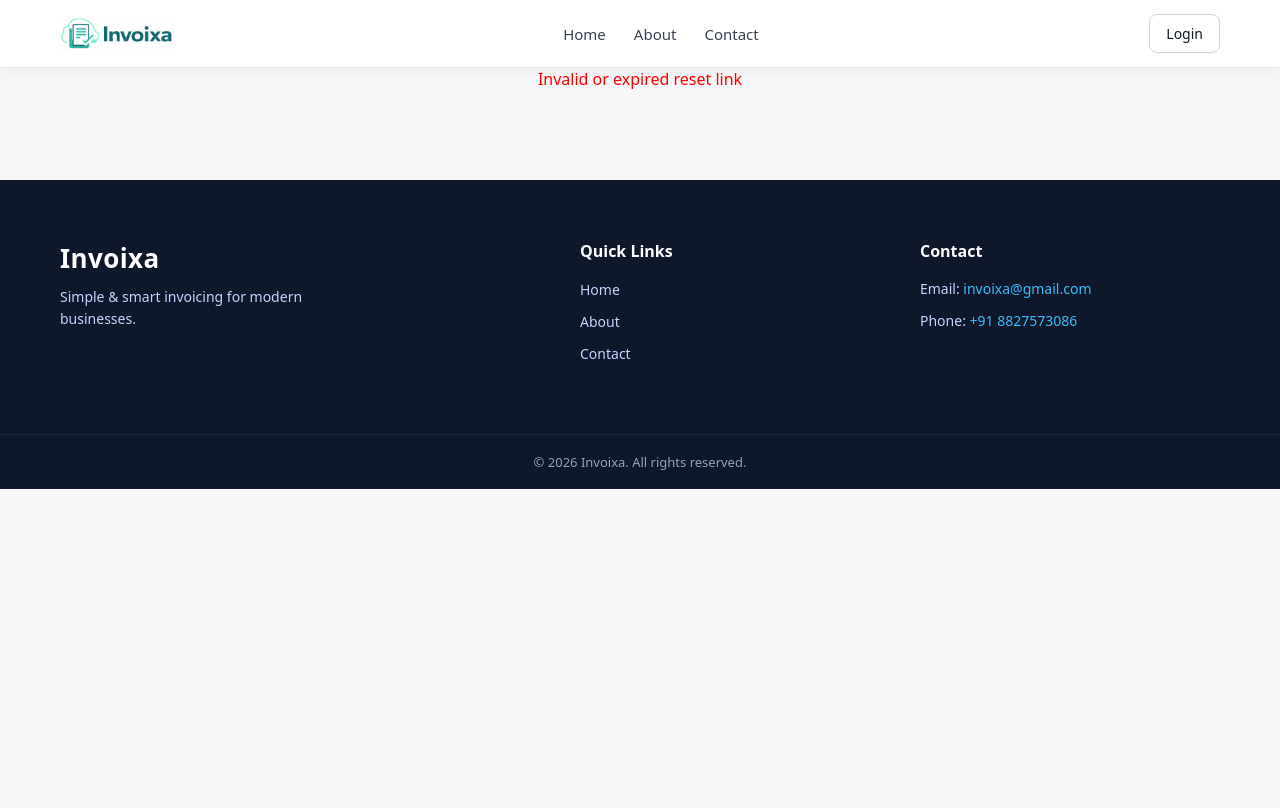
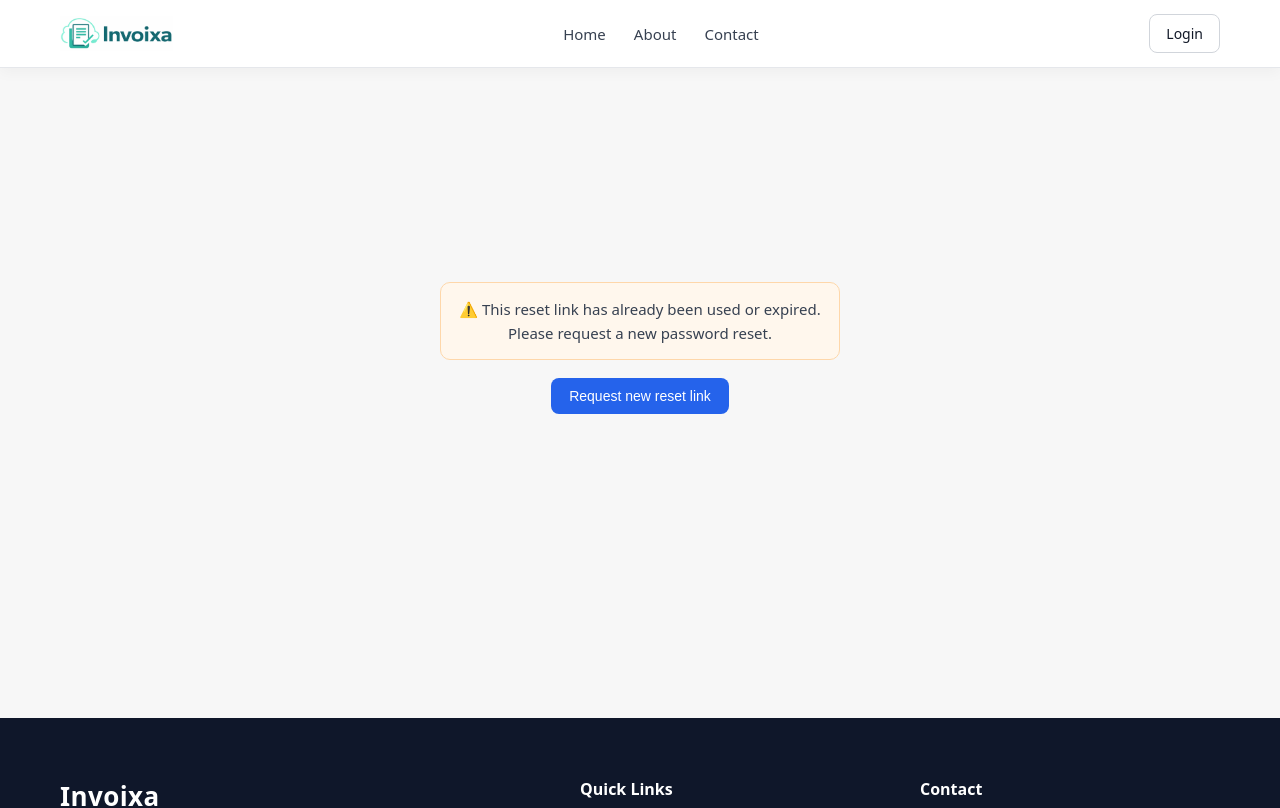
Before and after one commit to Vivekawasthi055/Invoixa, a React (Vite) app: page /reset-password in a window 1280 px wide. Shown: the top 808 px of the page. Built offline with nearby package versions, Linux system fonts and the light colour scheme; no server answers.

Commit message:
final commit

```diff
--- a/src/pages/auth/ResetPassword.jsx
+++ b/src/pages/auth/ResetPassword.jsx
@@ -11,7 +11,10 @@ function ResetPassword() {
   const [loading, setLoading] = useState(true);
   const [validSession, setValidSession] = useState(false);
 
-  // 🔥 IMPORTANT: read session from URL
+  // ✅ NEW: inline messages
+  const [errorMsg, setErrorMsg] = useState("");
+  const [successMsg, setSuccessMsg] = useState("");
+
   useEffect(() => {
     supabase.auth.getSession().then(({ data }) => {
       if (data.session) {
@@ -23,14 +26,18 @@ function ResetPassword() {
 
   const handleReset = async (e) => {
     e.preventDefault();
+    setErrorMsg("");
+    setSuccessMsg("");
 
     if (!PASSWORD_REGEX.test(password)) {
-      alert("Password must be at least 8 chars with letter & number");
+      setErrorMsg(
+        "Password must be at least 8 characters with 1 letter & 1 number.",
+      );
       return;
     }
 
     if (password !== confirm) {
-      alert("Passwords do not match");
+      setErrorMsg("Passwords do not match.");
       return;
     }
 
@@ -41,12 +48,14 @@ function ResetPassword() {
     setLoading(false);
 
     if (error) {
-      alert(error.message);
+      setErrorMsg(error.message);
       return;
     }
 
-    alert("Password updated successfully. Please login.");
-    window.location.href = "/login";
+    setSuccessMsg("Password updated successfully. Redirecting to login...");
+    setTimeout(() => {
+      window.location.href = "/login";
+    }, 2000);
   };
 
   if (loading)
@@ -62,9 +71,20 @@ function ResetPassword() {
 
   if (!validSession) {
     return (
-      <p style={{ textAlign: "center", color: "red" }}>
-        Invalid or expired reset link
-      </p>
+      <div className="auth-expired-wrapper">
+        <p className="auth-expired-text">
+          ⚠️ This reset link has already been used or expired.
+          <br />
+          Please request a new password reset.
+        </p>
+
+        <button
+          className="auth-expired-btn"
+          onClick={() => (window.location.href = "/forgot-password")}
+        >
+          Request new reset link
+        </button>
+      </div>
     );
   }
 
@@ -95,9 +115,14 @@ function ResetPassword() {
               onChange={(e) => setConfirm(e.target.value)}
               required
             />
+
             <p className="password-hint">
               Minimum 8 characters • 1 letter • 1 number
             </p>
+
+            {/* ✅ INLINE MESSAGES */}
+            {errorMsg && <p className="auth-error">{errorMsg}</p>}
+            {successMsg && <p className="auth-success">{successMsg}</p>}
 
             <button type="submit" disabled={loading} className="primary-btn">
               {loading ? "Updating..." : "Update Password"}
--- a/src/styles/login.css
+++ b/src/styles/login.css
@@ -126,6 +126,46 @@
   cursor: not-allowed;
   box-shadow: none;
 }
+/* ================= INVALID LINK MSG ================= */
+
+.auth-expired-wrapper {
+  min-height: 70vh;
+  display: flex;
+  flex-direction: column;
+  align-items: center;
+  justify-content: center;
+  text-align: center;
+  padding: 20px;
+}
+
+.auth-expired-text {
+  font-size: 15px;
+  line-height: 1.6;
+  color: #374151;
+  background: #fff7ed;
+  border: 1px solid #fed7aa;
+  padding: 14px 18px;
+  border-radius: 10px;
+  max-width: 420px;
+  margin-bottom: 18px;
+}
+
+.auth-expired-btn {
+  padding: 10px 18px;
+  font-size: 14px;
+  font-weight: 500;
+  border-radius: 8px;
+  border: none;
+  background: #2563eb;
+  color: #ffffff;
+  cursor: pointer;
+  transition: all 0.2s ease;
+}
+
+.auth-expired-btn:hover {
+  background: #1e4ed8;
+  transform: translateY(-1px);
+}
 
 /* ================= LINK BUTTON ================= */
 .link-btn {
```
